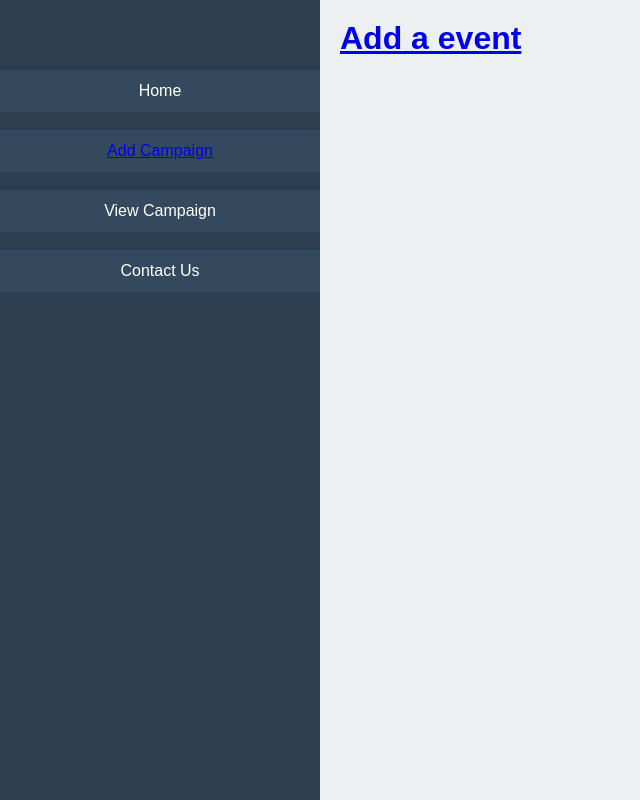
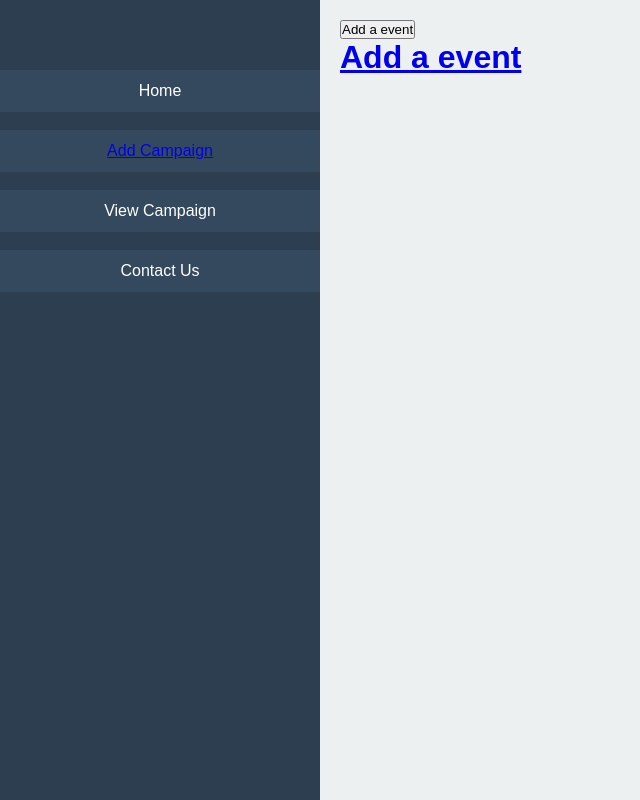
Before and after one commit to dipanshuag19/EcoCamp, a Flask app: template templates/index.html in a window 1280 px wide. Shown: the whole page, without its empty margins (0-640 px from the left). Run offline with Flask 3, Linux system fonts and the light colour scheme; the template is opened without the code that fills it, so the values that code supplies are empty.

Commit message:
Update index.html

```diff
--- a/templates/index.html
+++ b/templates/index.html
@@ -85,6 +85,7 @@
     </div>
     {% endfor %}
     <div class="right">
+      <button onsubmit="/addevent"> Add a event </button>
       <h1><a href="/addevent">Add a event</a></h1>
     </div>
   </div>
```
